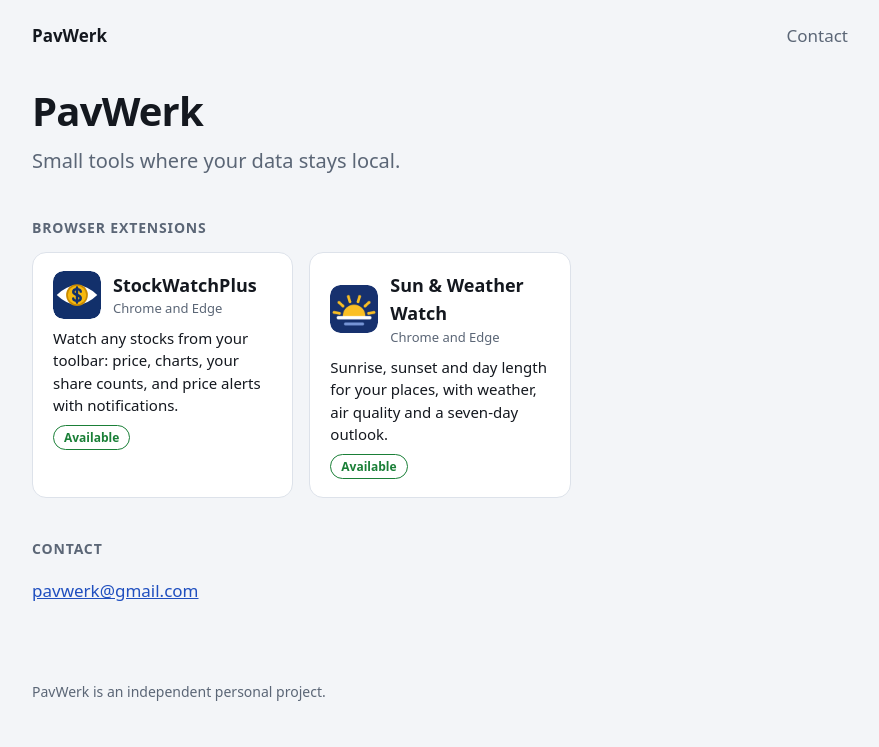
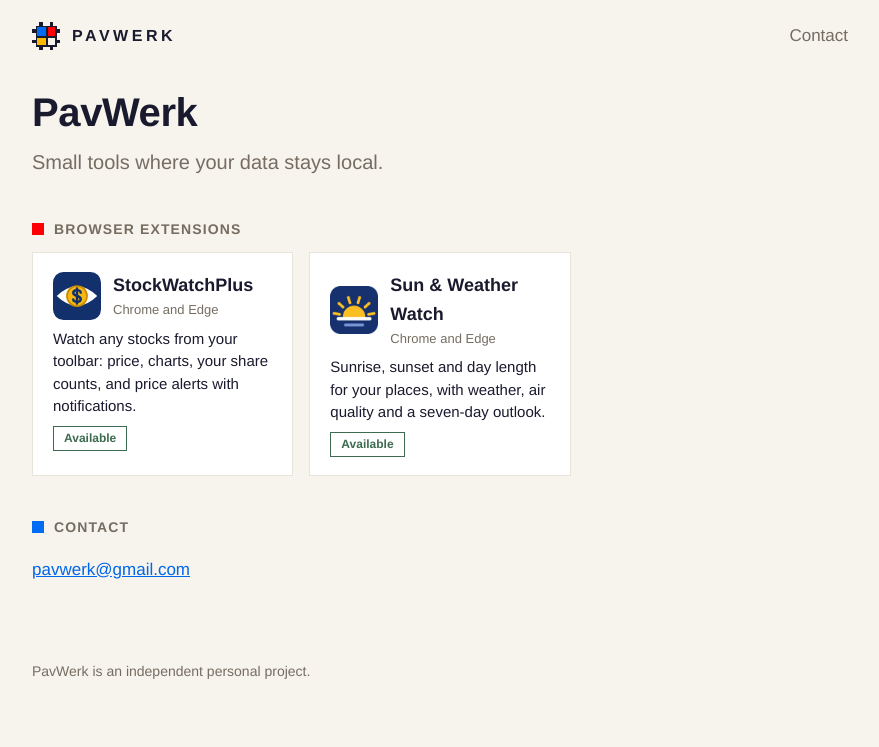
Before and after one commit to pavwerk/pavwerk.github.io, a plain HTML site: page index.html in a window 1280 px wide. Shown: the whole page, without its empty margins (200-1079 px from the left). Drawn offline with Linux system fonts and the light colour scheme.

Commit message:
Apply PAVHAUS visual system and new PavWerk mark
- New PavWerk mark (Werk block) in the header on every page, with a
  reversed version for dark mode, plus favicon
- style.css rebuilt on PAVHAUS tokens: cream/navy, Calder accents,
  Helvetica stack, sharp corners, AA-checked text colors
- Store buttons in Action Red; section titles carry a Calder color block

Co-Authored-By: Claude Opus 5.5 <noreply@anthropic.com>
Claude-Session: https://claude.ai/code/session_01Wu2kp5v6CKBJYfCmdhoodY

```diff
--- a/index.html
+++ b/index.html
@@ -6,10 +6,11 @@
   <title>PavWerk</title>
   <meta name="description" content="PavWerk makes small tools where your data stays local.">
   <link rel="stylesheet" href="style.css">
-  <link rel="icon" href="stockwatchplus/img/icon.svg">
+  <link rel="icon" href="img/pavwerk-mark.svg" type="image/svg+xml">
+  <link rel="icon" href="img/favicon-32.png" sizes="32x32">
 </head>
 <body>
-  <header class="site"><a href="./">PavWerk</a><nav><a href="mailto:pavwerk@gmail.com">Contact</a></nav></header>
+  <header class="site"><a class="brand" href="./" aria-label="PavWerk home"><picture><source srcset="img/pavwerk-mark-reversed.svg" media="(prefers-color-scheme: dark)"><img src="img/pavwerk-mark.svg" alt="" width="28" height="28"></picture><span>PAVWERK</span></a><nav><a href="mailto:pavwerk@gmail.com">Contact</a></nav></header>
   <main>
     <h1>PavWerk</h1>
     <p class="intro">Small tools where your data stays local.</p>
--- a/style.css
+++ b/style.css
@@ -1,37 +1,63 @@
-:root { color-scheme: light dark; --bg: #f3f5f8; --card: #fff; --text: #14181f; --muted: #5b6676; --line: #dde2ea; --accent: #1f4fbf; }
-@media (prefers-color-scheme: dark) { :root { --bg: #111418; --card: #1a1f26; --text: #e9edf2; --muted: #9ba7b6; --line: #2b323c; --accent: #8fb0ff; } }
-* { box-sizing: border-box; }
-body { margin: 0; background: var(--bg); color: var(--text); font: 17px/1.6 system-ui, -apple-system, "Segoe UI", Roboto, sans-serif; }
+/* PavWerk site: PAVHAUS visual system (Brand Identity System v4, March 2026).
+   Calder primaries, navy and cream neutrals, Helvetica stack, sharp corners.
+   Text colors are AA-checked; Calder yellow and orange are fills only. */
+:root {
+  color-scheme: light dark;
+  --calder-blue: #016BF4; --calder-red: #FE0001; --calder-yellow: #FEBA00; --calder-orange: #FE8300;
+  --forest: #3D6B4F; --navy: #1A1A2E; --charcoal: #2D2D3F; --warm-gray: #B8B0A4; --light-gray: #E8E3DB; --cream: #F7F3ED;
+
+  --bg: var(--cream); --card: #FFFFFF; --text: var(--navy); --muted: #756D62; --line: var(--light-gray);
+  --accent: #0066EA;           /* links: Calder blue, darkened for AA */
+  --action: #DC0000;           /* Action Red, darkened for AA */
+  --action-text: #FFFFFF;
+  --live: var(--forest);
+  --font: "Helvetica Neue", Helvetica, Arial, sans-serif;
+}
+@media (prefers-color-scheme: dark) {
+  :root { --bg: var(--navy); --card: var(--charcoal); --text: var(--cream); --muted: var(--warm-gray); --line: #3A3A50; --accent: #6FA8F7; --live: var(--calder-yellow); }
+}
+* { box-sizing: border-box; border-radius: 0; }
+body { margin: 0; background: var(--bg); color: var(--text); font: 17px/1.6 var(--font); }
 main { max-width: 860px; margin: 0 auto; padding: 40px 22px 60px; }
-header.site { max-width: 860px; margin: 0 auto; padding: 22px 22px 0; display: flex; justify-content: space-between; align-items: center; font-weight: 700; }
+header.site { max-width: 860px; margin: 0 auto; padding: 22px 22px 0; display: flex; flex-wrap: wrap; gap: 10px 18px; justify-content: space-between; align-items: center; }
 header.site a { color: var(--text); text-decoration: none; }
+header.site .brand { display: flex; align-items: center; gap: 12px; font-weight: 700; letter-spacing: 0.22em; font-size: 16px; }
+header.site .brand img { display: block; width: 28px; height: 28px; }
 header.site nav a { font-weight: 500; color: var(--muted); margin-left: 18px; }
+header.site nav a:first-child { margin-left: 0; }
+header.site nav a:hover { color: var(--text); }
 a { color: var(--accent); }
-h1 { font-size: 40px; line-height: 1.1; letter-spacing: -0.02em; margin: 0 0 12px; }
-h2 { font-size: 22px; margin: 36px 0 8px; }
+a:focus-visible, .store:focus-visible { outline: 2px solid var(--calder-blue); outline-offset: 2px; }
+h1 { font-size: 40px; line-height: 1.1; letter-spacing: -0.01em; font-weight: 700; margin: 0 0 12px; }
+h2 { font-size: 22px; font-weight: 500; margin: 36px 0 8px; }
 .lead { font-size: 20px; color: var(--muted); margin: 0 0 24px; }
 .hero { display: flex; align-items: center; gap: 18px; margin-bottom: 8px; }
-.hero img { width: 76px; height: 76px; border-radius: 22%; }
-.card { background: var(--card); border: 1px solid var(--line); border-radius: 14px; padding: 20px 22px; margin: 18px 0; }
-.shots img { width: 100%; border-radius: 12px; border: 1px solid var(--line); margin: 10px 0; display: block; }
+.hero img { width: 76px; height: 76px; }
+.card { background: var(--card); border: 1px solid var(--line); padding: 20px 22px; margin: 18px 0; }
+.shots img { width: 100%; border: 1px solid var(--line); margin: 10px 0; display: block; }
 ul { padding-left: 22px; } li { margin: 6px 0; }
 .small, footer { color: var(--muted); font-size: 14px; }
 footer { max-width: 860px; margin: 0 auto; padding: 0 22px 40px; }
-.status { display: inline-block; background: var(--card); border: 1px solid var(--line); border-radius: 999px; padding: 6px 14px; font-size: 15px; }
+.status { display: inline-block; background: var(--card); border: 1px solid var(--line); padding: 6px 14px; font-size: 15px; }
 .stores { display: flex; flex-wrap: wrap; align-items: center; gap: 10px; margin: 0 0 8px; font-size: 15px; color: var(--muted); }
-.store { display: inline-block; background: var(--accent); color: var(--bg); border-radius: 999px; padding: 8px 18px; font-weight: 600; text-decoration: none; }
-.store:hover { opacity: 0.88; }
+.store { display: inline-block; background: var(--action); color: var(--action-text); padding: 10px 18px; font-weight: 700; text-decoration: none; }
+.store:hover { background: var(--navy); }
+@media (prefers-color-scheme: dark) { .store:hover { background: var(--calder-blue); } }
 
 /* ---- home page catalog ---- */
 .intro { font-size: 20px; color: var(--muted); margin: 0 0 8px; max-width: 640px; }
-.section-title { font-size: 14px; font-weight: 700; letter-spacing: 0.06em; text-transform: uppercase; color: var(--muted); margin: 40px 0 4px; }
+/* Mondrian device: each section title starts with a Calder color block */
+.section-title { font-size: 14px; font-weight: 700; letter-spacing: 0.08em; text-transform: uppercase; color: var(--muted); margin: 40px 0 4px; display: flex; align-items: center; gap: 10px; }
+.section-title::before { content: ""; width: 12px; height: 12px; background: var(--calder-red); flex: none; }
+.section-title:nth-of-type(2)::before { background: var(--calder-blue); }
+.section-title:nth-of-type(3)::before { background: var(--calder-yellow); }
 .grid { display: grid; grid-template-columns: repeat(auto-fill, minmax(260px, 1fr)); gap: 16px; margin-top: 12px; }
-.item { background: var(--card); border: 1px solid var(--line); border-radius: 14px; padding: 18px 20px; display: flex; flex-direction: column; gap: 8px; color: var(--text); text-decoration: none; }
-a.item:hover { border-color: var(--accent); }
+.item { background: var(--card); border: 1px solid var(--line); padding: 18px 20px; display: flex; flex-direction: column; gap: 8px; color: var(--text); text-decoration: none; }
+a.item:hover { border-color: var(--text); }
 .item-head { display: flex; align-items: center; gap: 12px; }
-.item-head img { width: 48px; height: 48px; border-radius: 22%; flex: none; }
-.item h3 { font-size: 18px; margin: 0; }
+.item-head img { width: 48px; height: 48px; flex: none; }
+.item h3 { font-size: 18px; font-weight: 700; margin: 0; }
 .item .for { color: var(--muted); font-size: 13px; margin: 0; }
 .item p { margin: 0; font-size: 15px; line-height: 1.5; }
-.pill { align-self: flex-start; font-size: 12px; font-weight: 600; border: 1px solid var(--line); border-radius: 999px; padding: 2px 10px; color: var(--muted); }
-.pill.live { border-color: #1a7f37; color: #1a7f37; }
+.pill { align-self: flex-start; font-size: 12px; font-weight: 700; border: 1px solid var(--line); padding: 2px 10px; color: var(--muted); }
+.pill.live { border-color: var(--live); color: var(--live); }
```
Also changed, not shown: stockwatchplus/index.html (+1 -1 lines), stockwatchplus/privacy.html (+1 -1 lines), sunweatherwatch/index.html (+1 -1 lines), sunweatherwatch/privacy.html (+1 -1 lines), img/favicon-32.png (added), img/pavwerk-mark-512.png (added), img/pavwerk-mark-reversed.svg (added), img/pavwerk-mark.svg (added).
